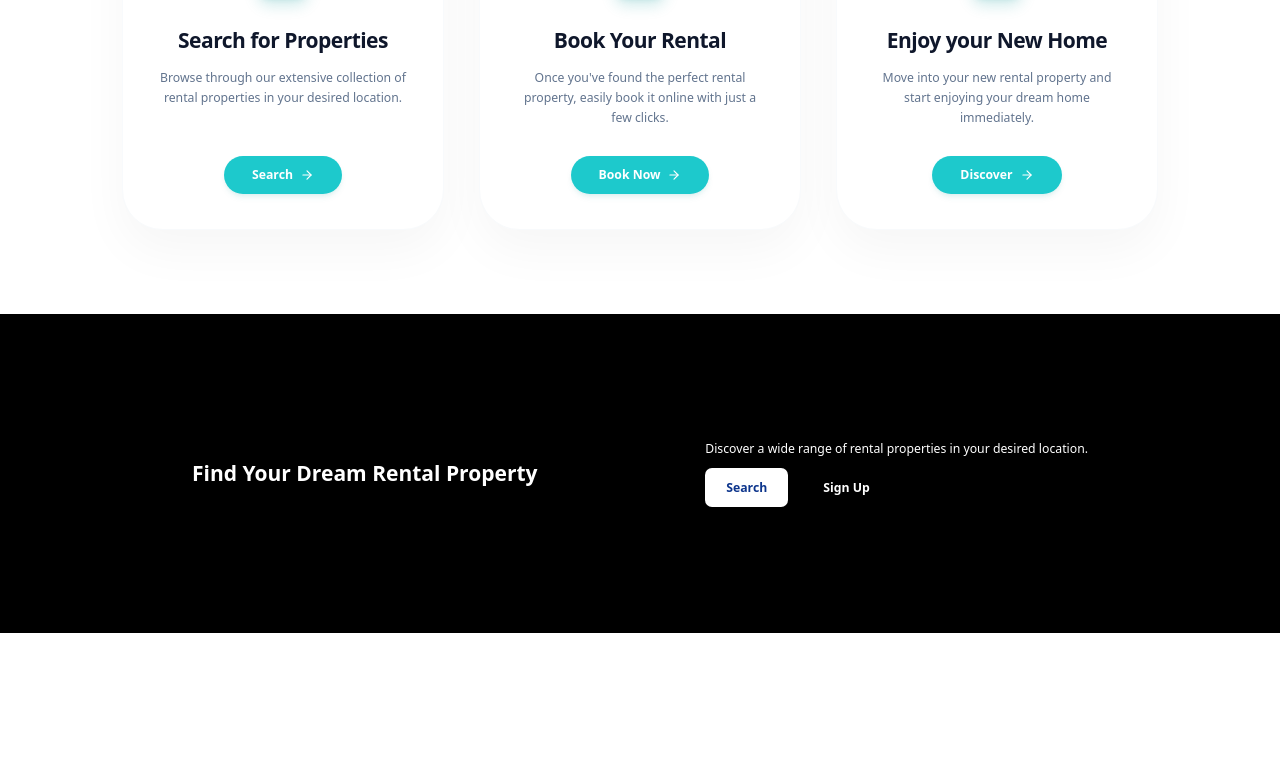
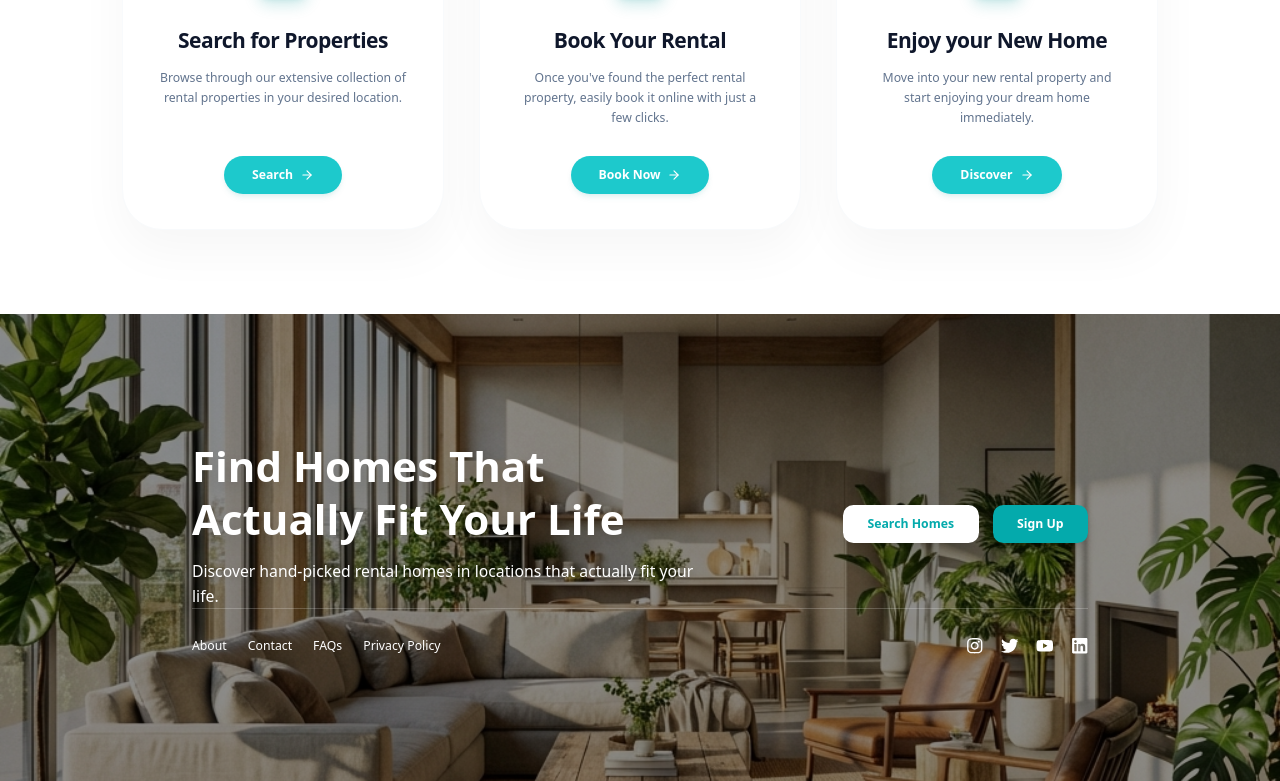
Before and after one commit to Saniya1976/Rentora, a Next.js app in the folder client/: page / in a window 1280 px wide. Shown: the part 1928-2709 px from the top of the page. Before the commit the page ends 2561 px from the top, so only its background shows below. Built offline with nearby package versions, Linux system fonts and the light colour scheme; no server answers.

Commit message:
footers page

```diff
--- a/client/package.json
+++ b/client/package.json
@@ -37,6 +37,7 @@
     "react-dom": "19.2.3",
     "react-filepond": "^7.1.3",
     "react-hook-form": "^7.71.1",
+    "react-icons": "^5.5.0",
     "react-redux": "^9.2.0",
     "sonner": "^2.0.7",
     "tailwind-merge": "^3.4.0",
--- a/client/src/app/(dashboard)/landing/CallToActionSection.tsx
+++ b/client/src/app/(dashboard)/landing/CallToActionSection.tsx
@@ -1,53 +1,102 @@
 "use client";
 
 import Image from "next/image";
-import React from "react";
+import Link from "next/link";
 import { motion } from "framer-motion";
-import Link from "next/link";
+import {
+  FaInstagram,
+  FaTwitter,
+  FaYoutube,
+  FaLinkedin,
+} from "react-icons/fa";
 
 const CallToActionSection = () => {
   return (
-    <div className="relative py-24">
+    <div className="relative py-24 overflow-hidden">
+      {/* Background Image */}
       <Image
-        src="/landing-call-to-action.jpg"
+        src="/landing-cta.png"
         alt="Rentiful Search Section Background"
         fill
-        className="object-cover object-center"
+        priority
+        className="object-cover object-center z-0"
       />
-      <div className="absolute inset-0 bg-black bg-opacity-60"></div>
+
+      {/* Dark overlay for contrast */}
+      <div className="absolute inset-0 bg-black/45 z-10" />
+
+      {/* Content */}
       <motion.div
         initial={{ opacity: 0, y: 20 }}
         transition={{ duration: 0.5 }}
         whileInView={{ opacity: 1, y: 0 }}
         viewport={{ once: true }}
-        className="relative max-w-4xl xl:max-w-6xl mx-auto px-6 sm:px-8 lg:px-12 xl:px-16 py-12"
+        className="relative z-20 max-w-4xl xl:max-w-6xl mx-auto px-6 sm:px-8 lg:px-12 xl:px-16 py-12"
       >
-        <div className="flex flex-col md:flex-row justify-between items-center">
-          <div className="mb-6 md:mb-0 md:mr-10">
-            <h2 className="text-2xl font-bold text-white">
-              Find Your Dream Rental Property
+        <div className="flex flex-col md:flex-row justify-between items-center text-center md:text-left gap-8">
+
+          {/* Text */}
+          <div className="max-w-xl">
+            <h2 className="text-4xl md:text-5xl font-extrabold text-white mb-4 leading-tight drop-shadow-xl">
+              Find Homes That Actually Fit Your Life
             </h2>
+            <p className="text-white text-lg drop-shadow-md">
+              Discover hand-picked rental homes in locations that actually fit your life.
+            </p>
           </div>
-          <div>
-            <p className="text-white mb-3">
-              Discover a wide range of rental properties in your desired
-              location.
-            </p>
+
+          {/* Actions */}
           <div className="flex justify-center md:justify-start gap-4">
             <button
-                onClick={() => window.scrollTo({ top: 0, behavior: "smooth" })}
-                className="inline-block text-primary-700 bg-white rounded-lg px-6 py-3 font-semibold hover:bg-primary-500 hover:text-primary-50"
+              onClick={() =>
+                window.scrollTo({ top: 0, behavior: "smooth" })
+              }
+              className="px-7 py-3 rounded-xl font-semibold bg-white text-[#04aaac] shadow-lg hover:bg-[#038f90] hover:text-white transition"
             >
-                Search
+              Search Homes
             </button>
+
             <Link
               href="/signup"
-                className="inline-block text-white bg-secondary-500 rounded-lg px-6 py-3 font-semibold hover:bg-secondary-600"
               scroll={false}
+              className="px-7 py-3 rounded-xl font-semibold bg-[#04aaac] text-white shadow-lg hover:bg-[#038f90] transition"
             >
               Sign Up
             </Link>
           </div>
+        </div>
+      <div className="border-t border-white/20 pt-8 flex flex-col md:flex-row justify-between items-center gap-6 text-white">
+
+          {/* Footer links */}
+          <div className="flex flex-wrap justify-center md:justify-start gap-6 text-sm font-medium">
+            <Link href="/about" className="hover:underline">
+              About
+            </Link>
+            <Link href="/contact" className="hover:underline">
+              Contact
+            </Link>
+            <Link href="/faqs" className="hover:underline">
+              FAQs
+            </Link>
+            <Link href="/privacy" className="hover:underline">
+              Privacy Policy
+            </Link>
+          </div>
+
+          {/* Social Icons */}
+          <div className="flex gap-5 text-xl">
+            <a href="#" aria-label="Instagram" className="hover:text-[#04aaac] transition">
+              <FaInstagram />
+            </a>
+            <a href="#" aria-label="Twitter" className="hover:text-[#04aaac] transition">
+              <FaTwitter />
+            </a>
+            <a href="#" aria-label="YouTube" className="hover:text-[#04aaac] transition">
+              <FaYoutube />
+            </a>
+            <a href="#" aria-label="LinkedIn" className="hover:text-[#04aaac] transition">
+              <FaLinkedin />
+            </a>
           </div>
         </div>
       </motion.div>
```
Also changed, not shown: client/public/landing-cta.png (added), 1 other file (tests, documents, lock files or other folders). Lines whose indentation alone changed are shown as unchanged.
